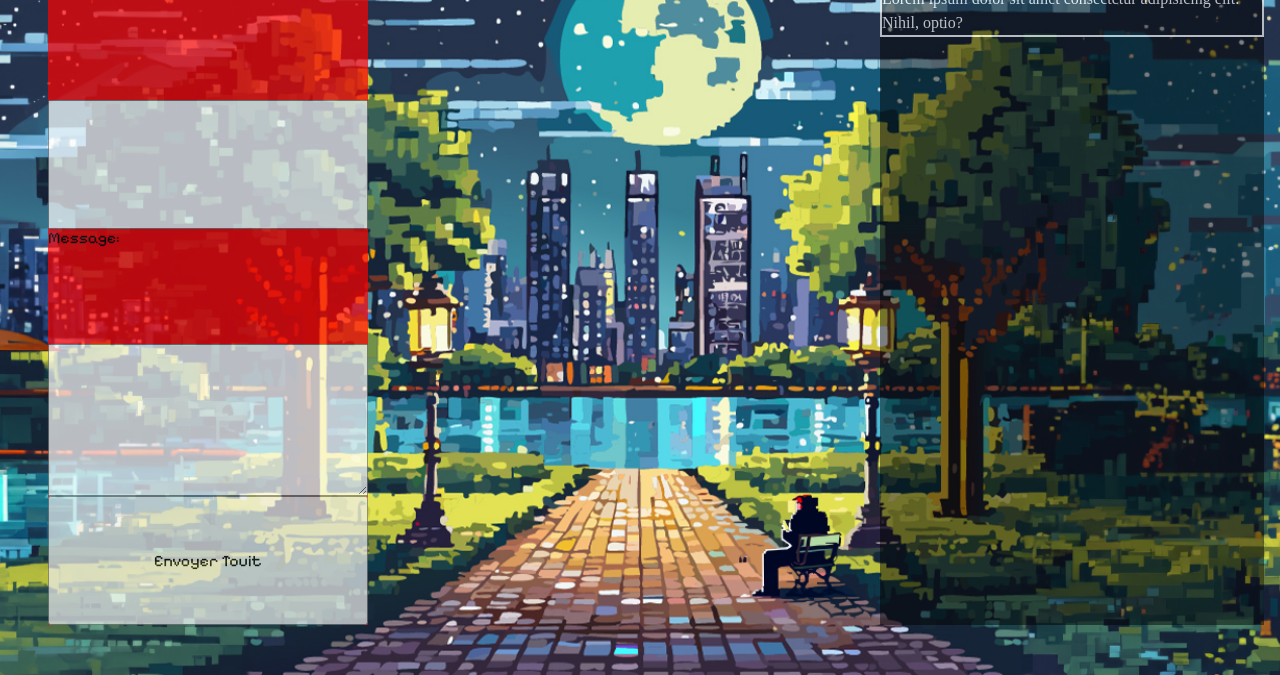
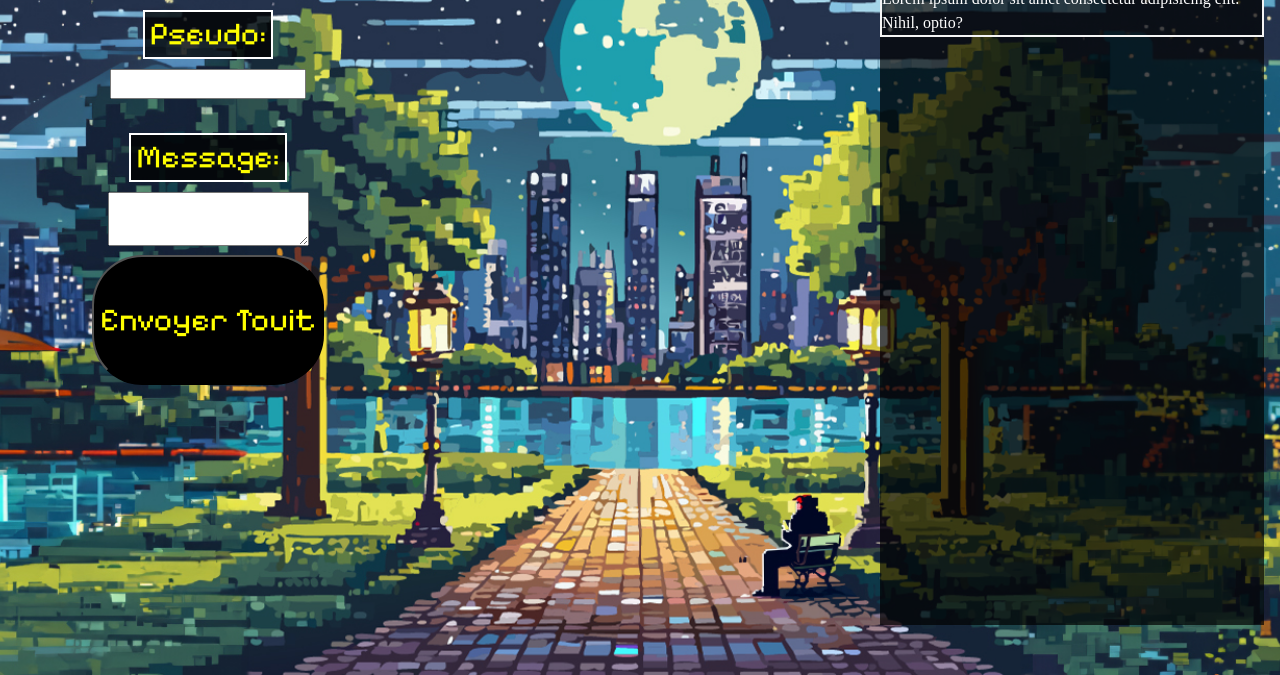
Before and after one commit to Rosanvila/touiteur, a plain HTML site: page index.html in a window 1280 px wide. Shown: the part 125-800 px from the top of the page. Drawn offline with Linux system fonts and the light colour scheme.

Commit message:
fuction + console.log done + css modif

```diff
--- a/index.html
+++ b/index.html
@@ -27,13 +27,16 @@
     <main id=main-content>
         <div class="container touiteur-container">
             <form id="touit-form">
-                <label for="pseudo">Pseudo:</label>
-                <input type="text" id="pseudo" name="pseudo" maxlength="16" required>
+                <div class="pseudo-form"> <label for="pseudo">Pseudo:</label>
+                    <input type="text" id="pseudo" name="pseudo" maxlength="16" required>
+                </div>
 
-                <label for="message">Message:</label>
-                <textarea id="message" name="message" maxlength="256" required></textarea>
+                <div class="message-form"> <label for="message">Message:</label>
+                    <textarea id="message" name="message" maxlength="256" required></textarea>
+                </div>
 
-                <button type="submit">Envoyer Touit</button>
+
+                <button id="form-btn" type="button">Envoyer Touit</button>
             </form>
 
             <div class="touit-container" id="touit-container">
--- a/script.js
+++ b/script.js
@@ -15,12 +15,22 @@ const touitteur = document.querySelector("#touit");
 const touitContainer = document.querySelector("#touit-container");
 
 const addTouit = () => {
-  const newTouit = document.createElement("div");
+  const nextTouit = document.createElement("div");
   newTouit.className = "touit";
 
   const NewTouitContent = document.createElement("p");
   NewTouitContent.textContent = "Bonjour";
 
-  newTouit.appendChild(NewTouitContent);
+  nextTouit.appendChild(NewTouitContent);
   touitContainer.appendChild(newTouit);
 };
+
+const sendTouit = document.querySelector("#message");
+const user = document.querySelector("#pseudo");
+const btnForm = document.querySelector("#form-btn");
+
+btnForm.addEventListener("click", () => {
+  const userName = user.value + " : ";
+  const touitNew = sendTouit.value;
+  console.log(userName, touitNew);
+});
--- a/style.css
+++ b/style.css
@@ -14,7 +14,7 @@ h1 {
   gap: 2rem;
   text-align: center;
   background-color: rgba(0, 0, 0, 0.7);
-  border-radius: 10%;
+  border-radius: 25px;
   color: rgb(255, 255, 255);
   font-weight: 700;
   font-family: "Pixelify Sans", sans-serif;
@@ -41,11 +41,52 @@ body {
 
 form {
   display: grid;
-  grid-template-columns: 1fr, 2fr, 1fr, 2fr;
-  background-color: red;
-  width: 20rem;
-  opacity: 0.7;
+  grid-template-rows: repeat(3, 1fr);
+  row-gap: 5px;
+  height: 50vh;
   font-family: "Pixelify Sans", sans-serif;
+}
+
+.pseudo-form {
+  display: flex;
+  flex-direction: column;
+  justify-content: center;
+  align-items: center;
+}
+
+.pseudo-form label {
+  border: 2px solid white;
+  margin: 10px;
+  padding: 5px;
+  color: yellow;
+  font-size: 2rem;
+  background-color: rgba(0, 0, 0, 0.8);
+  box-shadow: yellow;
+}
+
+.message-form {
+  display: flex;
+  justify-content: center;
+  align-items: center;
+  flex-direction: column;
+  color: white;
+}
+
+.message-form label {
+  padding: 5px;
+  margin: 10px;
+  border: 2px solid white;
+  color: yellow;
+  font-size: 2rem;
+  background-color: rgba(0, 0, 0, 0.8);
+}
+
+button {
+  grid-row: 3/4;
+  color: yellow;
+  font-size: 2rem;
+  background-color: rgba(0, 0, 0);
+  border-radius: 50px;
 }
 
 .touit-container {
@@ -53,7 +94,6 @@ form {
   width: 30vw;
   height: 80vh;
   gap: 10px;
-  opacity: 0.7;
   display: flex;
   flex-direction: column-reverse;
   justify-content: flex-end;
@@ -61,6 +101,5 @@ form {
 
 .touit {
   color: white;
-  opacity: 1;
   border: 2px solid whitesmoke;
 }
```
